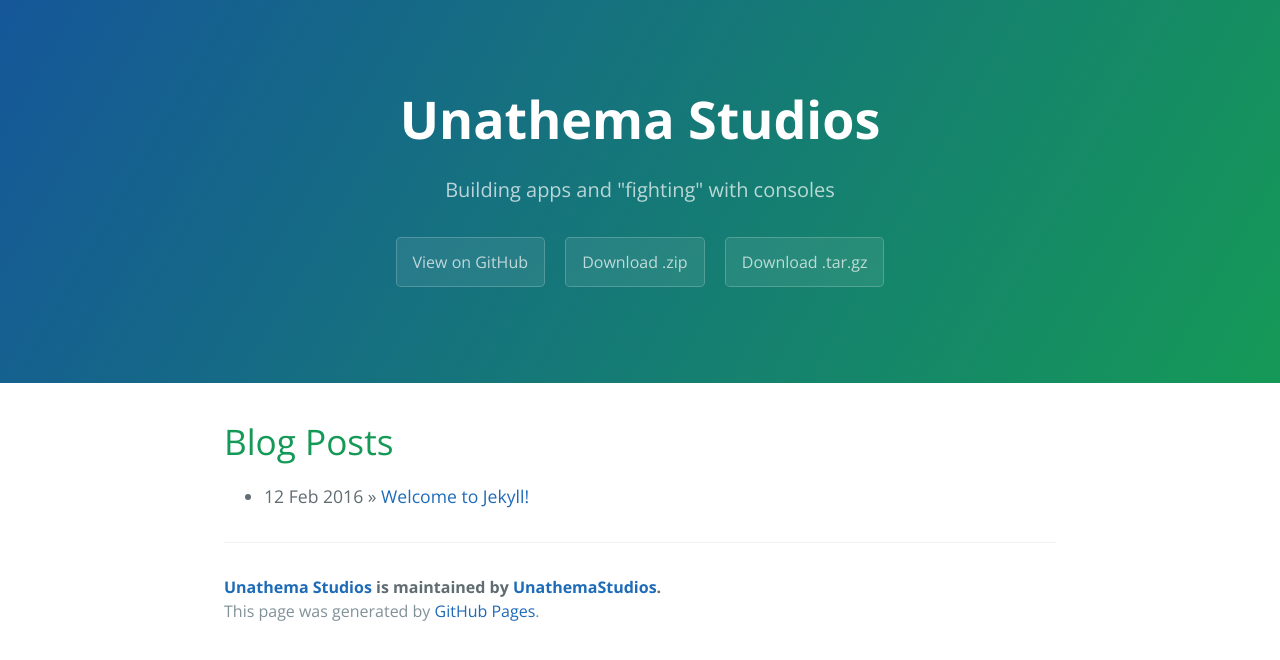
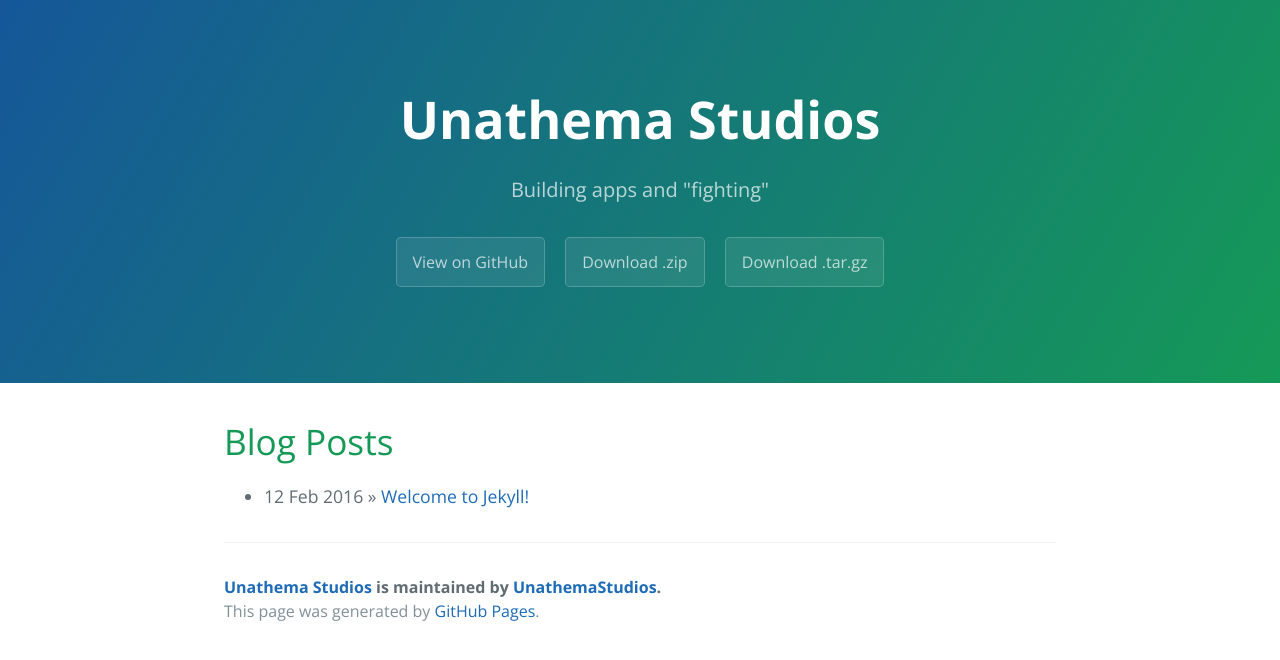
Before and after one commit to UnathemaStudios/unathemastudios.github.io, a Jekyll site: the page built from index.html, in a window 1280 px wide. Shown: the top 660 px of the page. Built offline with Jekyll 4.4.1, drawn with Linux system fonts in a browser that asks for light colours; the list of posts is cut into pages by our own code.

```diff
--- a/_config.yml
+++ b/_config.yml
@@ -1,6 +1,6 @@
 # Setup
 title:        Unathema Studios
-tagline:      Building apps and "fighting" with consoles
+tagline:      Building apps and "fighting"
 baseurl:      ""
 paginate:     1
 
```
